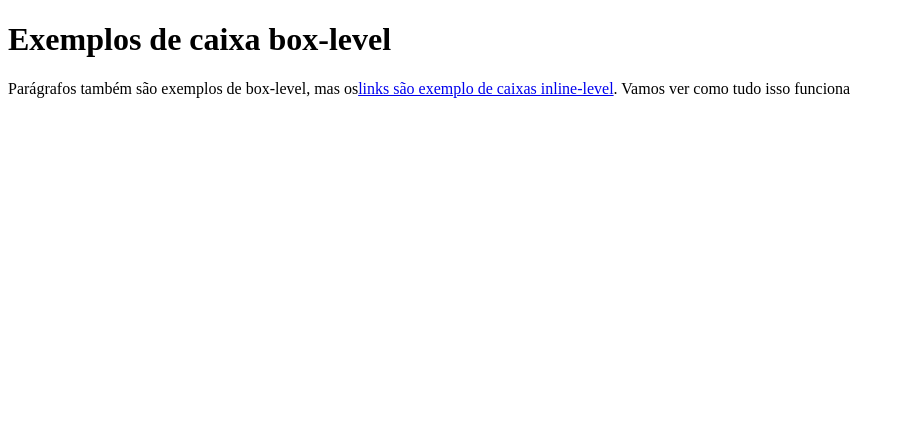
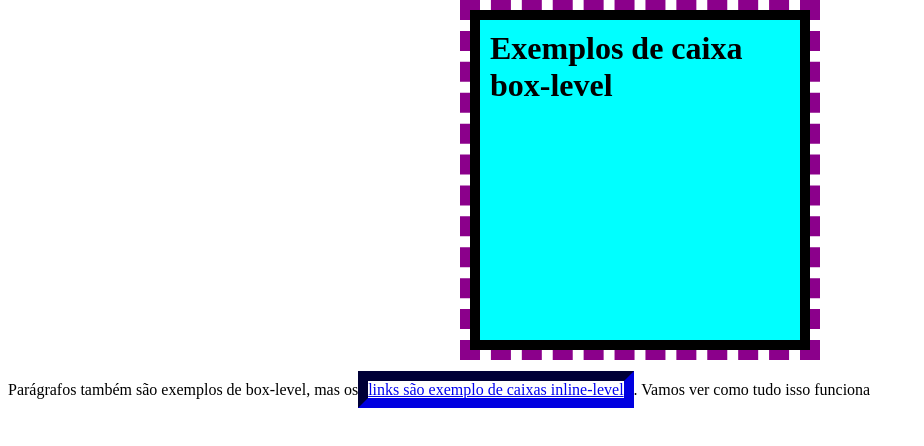
Before and after one commit to wesleyfigueiredo/exercicios, a plain HTML site: page ex021/caixa01.html in a window 1280 px wide. Shown: the whole page, without its empty margins (0-924 px from the left). Drawn offline with Linux system fonts and the light colour scheme.

Commit message:
novo 030322

```diff
--- a/ex021/caixa01.html
+++ b/ex021/caixa01.html
@@ -5,6 +5,51 @@
     <meta http-equiv="X-UA-Compatible" content="IE=edge">
     <meta name="viewport" content="width=device-width, initial-scale=1.0">
     <title>Modelo de Caixas</title>
+    <style>
+        h1{
+            background-color: aqua;
+            height: 300px;
+            width: 300px;
+
+            border-width: 10px;
+            border-style: solid;
+            border-color: black;
+            /* vc pode simplificar  o border asssim:
+
+            border: 10px solid darkslategray
+
+            */
+
+            padding-top: 10px;
+            padding-right: 10px;
+            padding-bottom: 10px;
+            padding-left: 10px;
+             /* vc pode simplificar  o padding asssim:
+
+            padding: 10px 10px 10px 10 px
+
+            obs: sentido horario
+
+            */
+
+
+            margin-top: 10px;
+            margin-right: auto;
+            margin-bottom: 31px;
+            margin-left: auto;
+
+            outline-width: 10px;
+            outline-style: dashed;
+            outline-color: darkmagenta;
+
+        }
+
+        a{
+            border-width: 10px;
+            border-style: inset;
+            border-color: darkblue;
+        }
+    </style>
 </head>
 <body>
     <h1>Exemplos de caixa box-level</h1>
```
